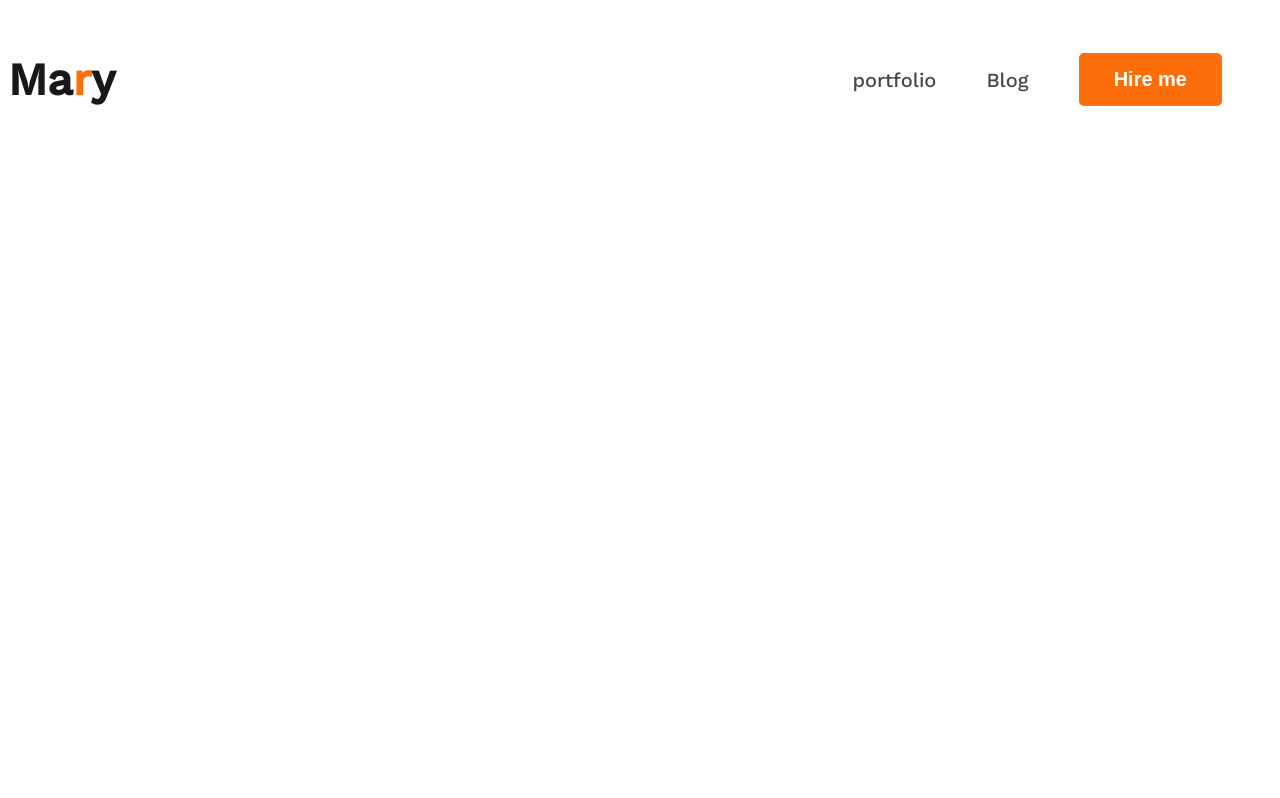
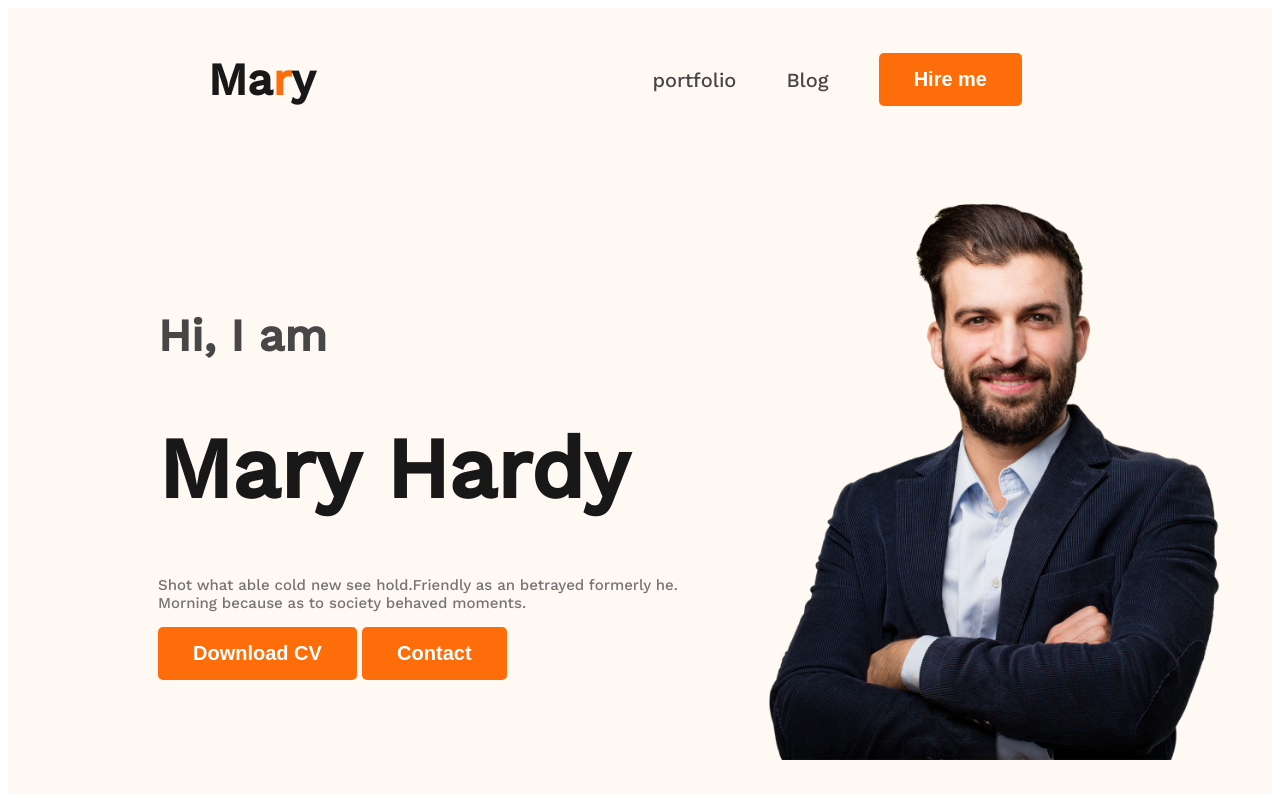
Before and after one commit to sadianila1/dev-portfolio-prac, a plain HTML site: page index.html in a window 1280 px wide. Drawn offline with nearby package versions, Linux system fonts and the light colour scheme.

Commit message:
added banner

```diff
--- a/index.html
+++ b/index.html
@@ -10,7 +10,7 @@
     <link rel="stylesheet" href="styles/portfolio.css">
 </head>
 <body>
-    <header>
+    <header class="header">
         <nav>
             <h3 class="nav-title">Ma<span class="orang-clr">r</span>y</h3>
             <ul>
@@ -19,6 +19,18 @@
                 <li><button class="btn-primary">Hire me</button></li>
             </ul>
         </nav>
+        <div class="banner">
+            <div>
+            <h3 class="banner-greeding">Hi, I  am</h3>
+            <h1 class="banner-title">Mary Hardy</h1>
+            <p class="banner-content">Shot what able cold new see hold.Friendly as an betrayed formerly he. Morning because as to society behaved moments.</p>
+            <button class="btn-primary">Download CV</button>
+            <button class="btn-primary">Contact</button>
+            </div>
+            <div>
+                <img class="banner-img" src="images/hardy.png" alt="">
+            </div>
+        </div>
 
     </header>
     <main>
--- a/styles/portfolio.css
+++ b/styles/portfolio.css
@@ -23,6 +23,7 @@ nav {
     display: flex;
     align-items: center;
     justify-content: space-between;
+    margin: 0 200px;
 }
 
 .nav-title {
@@ -49,3 +50,29 @@ nav a {
     font-size: 20px;
     font-weight: 400;
 }
+.header{
+    background: #FFF8F3;
+}
+.banner{
+    padding: 30px 45px 30px 150px;
+    display: flex;
+    align-items: center;
+}
+.banner-greeding{
+    color: #474747;
+    font-size: 45px;
+    font-weight: 600;
+}
+.banner-title{
+    color: #181818;
+    font-size: 85px;
+    font-weight: 700;
+}
+.banner-content{
+    font-size: 15px;
+    font-weight: 400;
+    color: #757575;
+}
+.banner-img{
+    width: 500px;
+}
```
